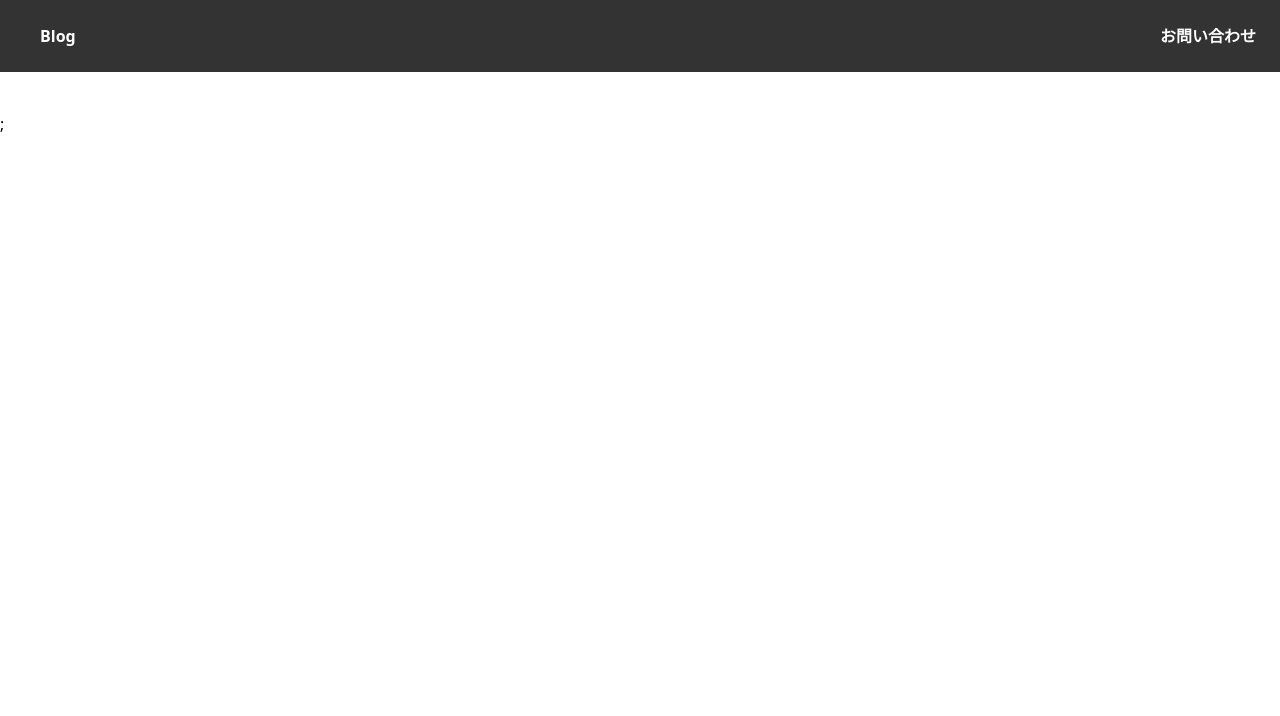
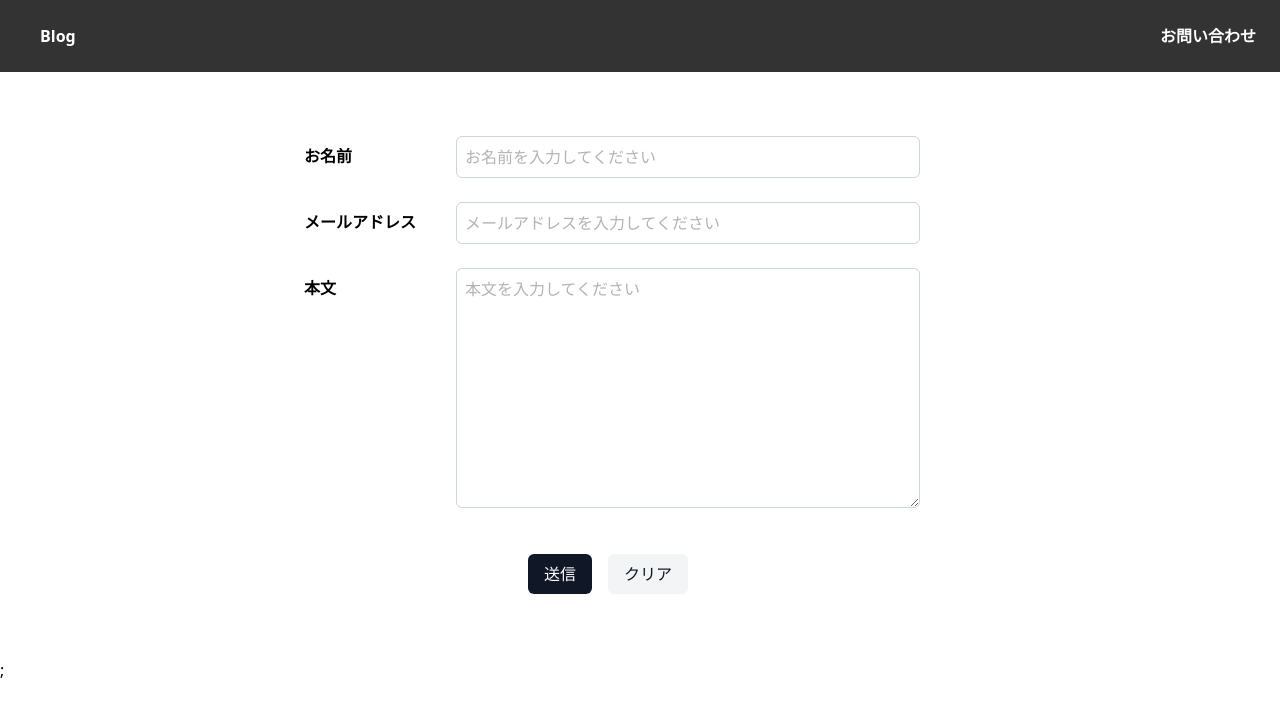
Before and after one commit to kyanome/react_blog_app, a React (Vite) app: page /contact in a window 1280 px wide. Before the commit this address had no page. Shown: the top 716 px of the page. Built offline with nearby package versions, Linux system fonts and the light colour scheme.

Commit message:
Add contact form component

```diff
--- a/src/App.jsx
+++ b/src/App.jsx
@@ -3,6 +3,7 @@ import "./App.css";
 import Home from "./pages/Home";
 import PostDetail from "./pages/PostDetail";
 import DefaultLayout from "./layout/DefaultLayout";
+import Contact from "./pages/Contact";
 
 function App() {
   return (
@@ -10,6 +11,7 @@ function App() {
       <Routes>
         <Route path="/" element={<Home />}></Route>
         <Route path="posts/:id" element={<PostDetail />}></Route>
+        <Route path="/contact" element={<Contact />} />
       </Routes>
     </DefaultLayout>
   );
--- /dev/null
+++ b/src/components/Input.jsx
@@ -0,0 +1,27 @@
+import React from "react";
+
+function Input({ label, type, id, placeholder, register, rules, error }) {
+  return (
+    <div className="mb-6">
+      <div className="flex">
+        <label htmlFor={id} className="font-semibold w-40 p-2">
+          {label}
+        </label>
+        <div className="flex-1">
+          <input
+            className="w-full p-2 font-medium border rounded-md border-slate-300 placeholder:opacity-60"
+            id={id}
+            type={type}
+            placeholder={placeholder}
+            {...register(id, rules)}
+          />
+          {error && (
+            <p className="text-red-500 text-sm mt-1">{error.message}</p>
+          )}
+        </div>
+      </div>
+    </div>
+  );
+}
+
+export default Input;
--- /dev/null
+++ b/src/components/TextArea.jsx
@@ -0,0 +1,26 @@
+import React from "react";
+
+function TextArea({ label, id, placeholder, register, rules, error }) {
+  return (
+    <div className="mb-6">
+      <div className="flex">
+        <label htmlFor={id} className="font-semibold w-40 p-2">
+          {label}
+        </label>
+        <div className="flex-1">
+          <textarea
+            className="w-full h-60 p-2 font-medium border rounded-md border-slate-300 placeholder:opacity-60"
+            id={id}
+            placeholder={placeholder}
+            {...register(id, rules)}
+          />
+          {error && (
+            <p className="text-red-500 text-sm mt-1">{error.message}</p>
+          )}
+        </div>
+      </div>
+    </div>
+  );
+}
+
+export default TextArea;
--- /dev/null
+++ b/src/features/contact/components/ContactForm.jsx
@@ -0,0 +1,70 @@
+import React from "react";
+import { useContactForm } from "../hooks/useContactForm";
+import Input from "../../../components/Input";
+import TextArea from "../../../components/TextArea";
+import { FORM_FIELDS } from "../lib/constants";
+import { formValidations } from "../lib/validations";
+
+function ContactForm() {
+  const { form, submitForm, handleClear } = useContactForm();
+  const {
+    register,
+    handleSubmit,
+    formState: { errors },
+  } = form;
+
+  return (
+    <div className="w-full max-w-2xl p-6">
+      <form onSubmit={handleSubmit(submitForm)}>
+        <div>
+          <Input
+            label={FORM_FIELDS.NAME}
+            type="text"
+            id={FORM_FIELDS.NAME}
+            placeholder="お名前を入力してください"
+            register={register}
+            rules={formValidations[FORM_FIELDS.NAME]}
+            error={errors[FORM_FIELDS.NAME]}
+          />
+
+          <Input
+            label={FORM_FIELDS.EMAIL}
+            type="email"
+            id={FORM_FIELDS.EMAIL}
+            placeholder="メールアドレスを入力してください"
+            register={register}
+            rules={formValidations[FORM_FIELDS.EMAIL]}
+            error={errors[FORM_FIELDS.EMAIL]}
+          />
+
+          <TextArea
+            label={FORM_FIELDS.MESSAGE}
+            id={FORM_FIELDS.MESSAGE}
+            placeholder="本文を入力してください"
+            register={register}
+            rules={formValidations[FORM_FIELDS.MESSAGE]}
+            error={errors[FORM_FIELDS.MESSAGE]}
+          />
+        </div>
+
+        <div className="flex space-x-4 justify-center mt-5">
+          <button
+            type="submit"
+            className="mt-4 px-4 py-2 bg-gray-900 text-white rounded-md hover:bg-gray-800"
+          >
+            {"送信"}
+          </button>
+          <button
+            type="button"
+            onClick={handleClear}
+            className="mt-4 px-4 py-2 bg-gray-100 text-gray-900 rounded-md hover:bg-gray-600 hover:text-white"
+          >
+            {"クリア"}
+          </button>
+        </div>
+      </form>
+    </div>
+  );
+}
+
+export default ContactForm;
--- /dev/null
+++ b/src/features/contact/hooks/useContactForm.js
@@ -0,0 +1,39 @@
+import { useForm } from "react-hook-form";
+import { FORM_FIELDS, MESSAGES, API_ENDPOINTS } from "../lib/constants";
+
+export const useContactForm = () => {
+  const form = useForm();
+
+  const submitForm = async (data) => {
+    try {
+      const response = await fetch(API_ENDPOINTS.CONTACT, {
+        method: "POST",
+        headers: { "Content-Type": "application/json" },
+        body: JSON.stringify({
+          [FORM_FIELDS.NAME]: data[FORM_FIELDS.NAME],
+          [FORM_FIELDS.EMAIL]: data[FORM_FIELDS.EMAIL],
+          [FORM_FIELDS.MESSAGE]: data[FORM_FIELDS.MESSAGE],
+        }),
+      });
+
+      if (response.ok) {
+        alert(MESSAGES.SUCCESS);
+        form.reset();
+      } else {
+        alert(MESSAGES.ERROR);
+      }
+    } catch (error) {
+      alert(MESSAGES.SYSTEM_ERROR);
+    }
+  };
+
+  const handleClear = () => {
+    form.reset();
+  };
+
+  return {
+    form,
+    submitForm,
+    handleClear,
+  };
+};
--- /dev/null
+++ b/src/features/contact/lib/constants.js
@@ -0,0 +1,16 @@
+export const FORM_FIELDS = {
+  NAME: "お名前",
+  EMAIL: "メールアドレス",
+  MESSAGE: "本文",
+};
+
+export const MESSAGES = {
+  SUCCESS: "送信しました",
+  ERROR: "送信に失敗しました",
+  SYSTEM_ERROR: "エラーが発生しました",
+};
+
+export const API_ENDPOINTS = {
+  CONTACT:
+    "https://1hmfpsvto6.execute-api.ap-northeast-1.amazonaws.com/dev/contacts",
+};
--- /dev/null
+++ b/src/features/contact/lib/validations.js
@@ -0,0 +1,25 @@
+import { FORM_FIELDS } from "./constants";
+
+export const formValidations = {
+  [FORM_FIELDS.NAME]: {
+    required: "お名前は必須です",
+    maxLength: {
+      value: 30,
+      message: "お名前は30文字以内で入力してください",
+    },
+  },
+  [FORM_FIELDS.EMAIL]: {
+    required: "メールアドレスは必須です",
+    pattern: {
+      value: /^[A-Z0-9._%+-]+@[A-Z0-9.-]+\.[A-Z]{2,}$/i,
+      message: "正しいメールアドレスの形式で入力してください",
+    },
+  },
+  [FORM_FIELDS.MESSAGE]: {
+    required: "本文は必須です",
+    maxLength: {
+      value: 500,
+      message: "本文は500文字以内で入力してください",
+    },
+  },
+};
--- /dev/null
+++ b/src/pages/Contact.jsx
@@ -0,0 +1,12 @@
+import React from "react";
+import ContactForm from "../features/contact/components/ContactForm";
+
+function Contact() {
+  return (
+    <>
+      <ContactForm />
+    </>
+  );
+}
+
+export default Contact;
```
